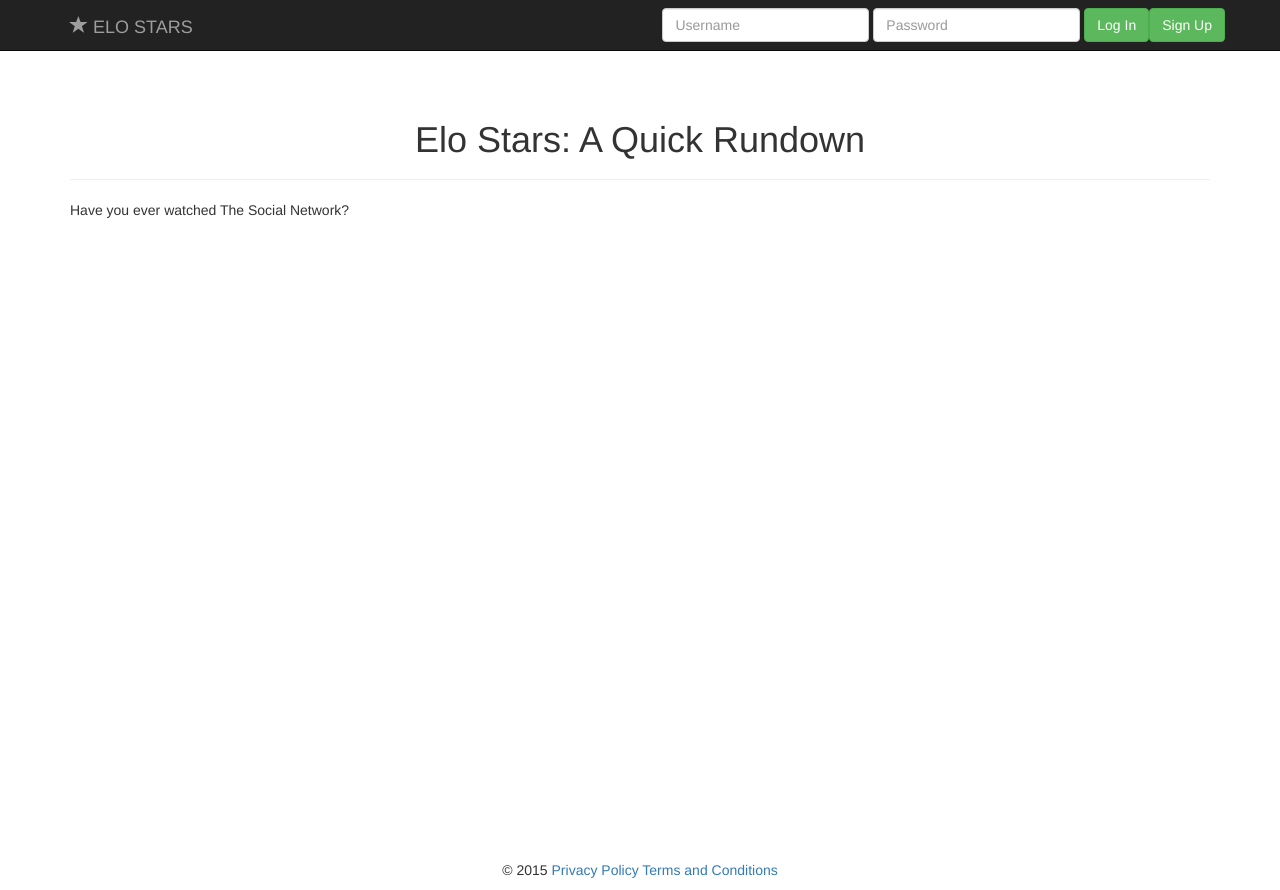
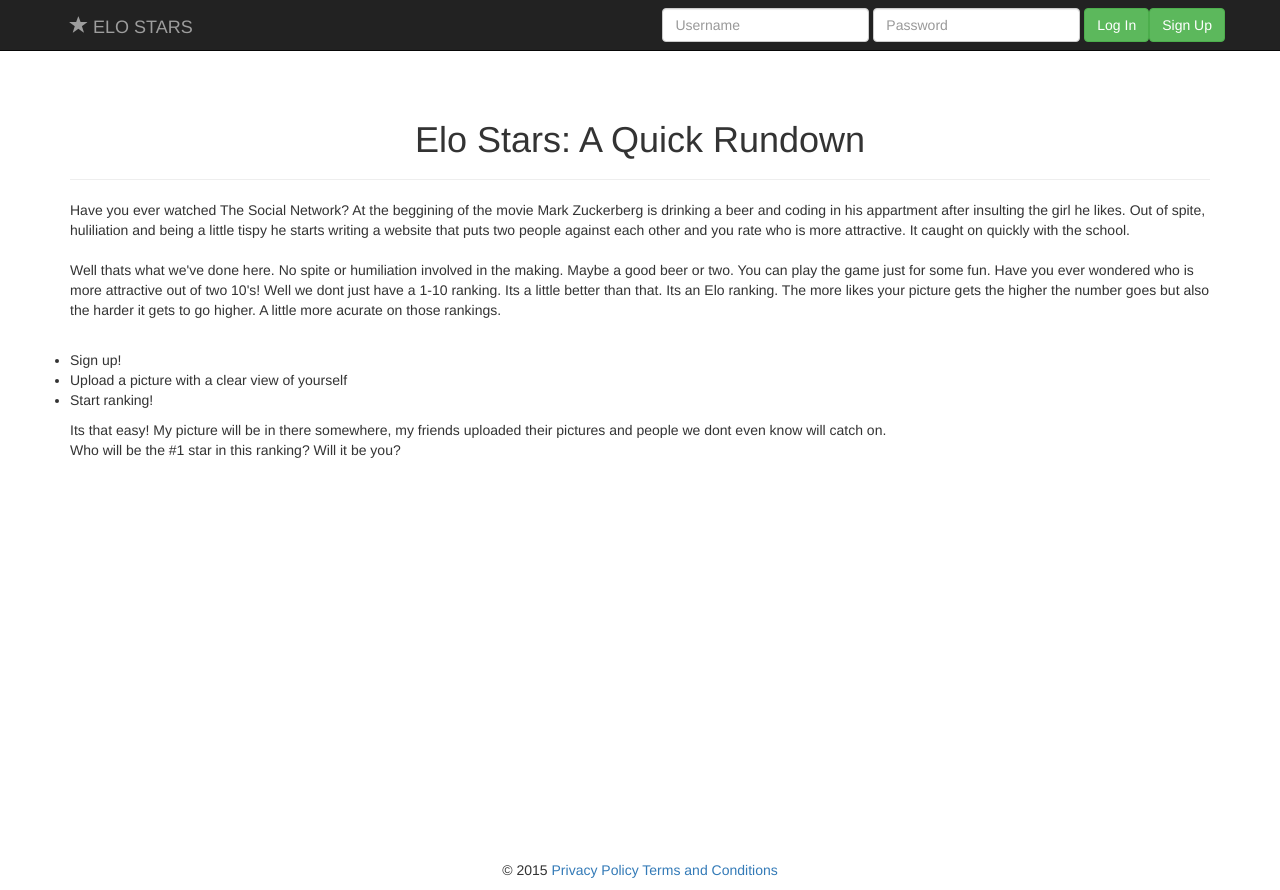
Before and after one commit to explodes/elostars, a Django app: page / in a window 1280 px wide. Run offline with Django 3.2, Linux system fonts and the light colour scheme; parts of the project's set-up code (start-up, migrations or seed data) failed here and were passed over; some libraries are stand-ins or nearby versions.

Commit message:
Elo Stars Summary
- Filled in the home Elo Stars Summary paragraph

```diff
--- a/templates/home.html
+++ b/templates/home.html
@@ -7,7 +7,21 @@
 	<h1><center>Elo Stars: A Quick Rundown</center></h1>
 </div>
 <p>
-	Have you ever watched The Social Network?
+	Have you ever watched The Social Network? At the beggining of the movie Mark Zuckerberg is drinking a beer and coding in his appartment
+	after insulting the girl he likes. Out of spite, huliliation and being a little tispy he starts writing a website that puts two people
+	against each other and you rate who is more attractive. It caught on quickly with the school.<br>
+	<br>
+	Well thats what we've done here. No spite or humiliation involved in the making. Maybe a good beer or two. You can play the game just for some fun.
+Have you ever wondered who is more attractive out of two 10's! Well we dont just have a 1-10 ranking. Its a little better than that. Its an Elo ranking.
+The more likes your picture gets the higher the number goes but also the harder it gets to go higher. A little more acurate on those rankings.<br>
+<br>
+<ul>
+	<li>Sign up!</li>
+	<li>Upload a picture with a clear view of yourself</li>
+	<li>Start ranking!</li>
+</ul>
+Its that easy! My picture will be in there somewhere, my friends uploaded their pictures and people we dont even know will catch on.<br>
+Who will be the #1 star in this ranking? Will it be you?<br>
 </p>
 {% endblock main %}
 
```
